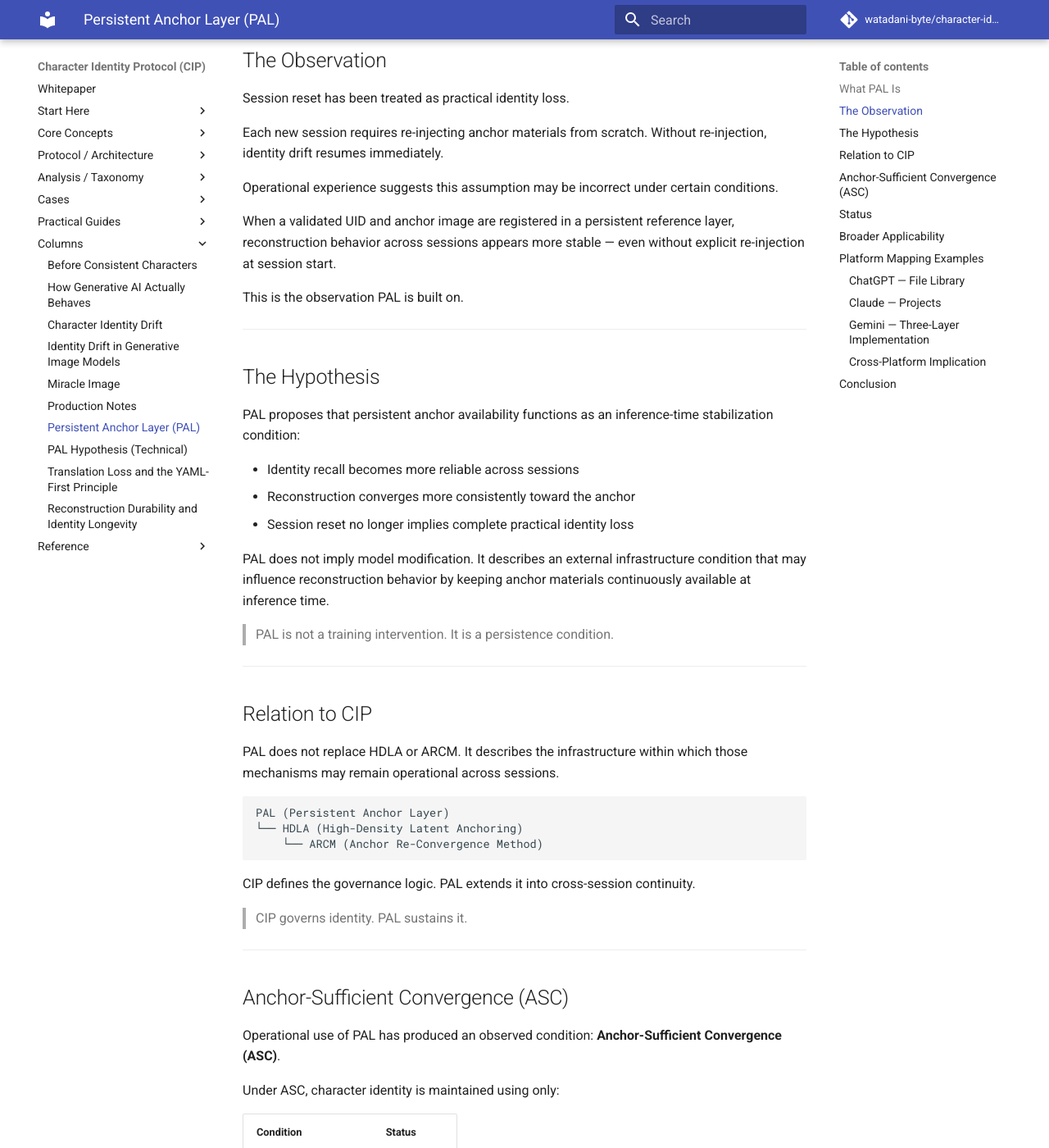
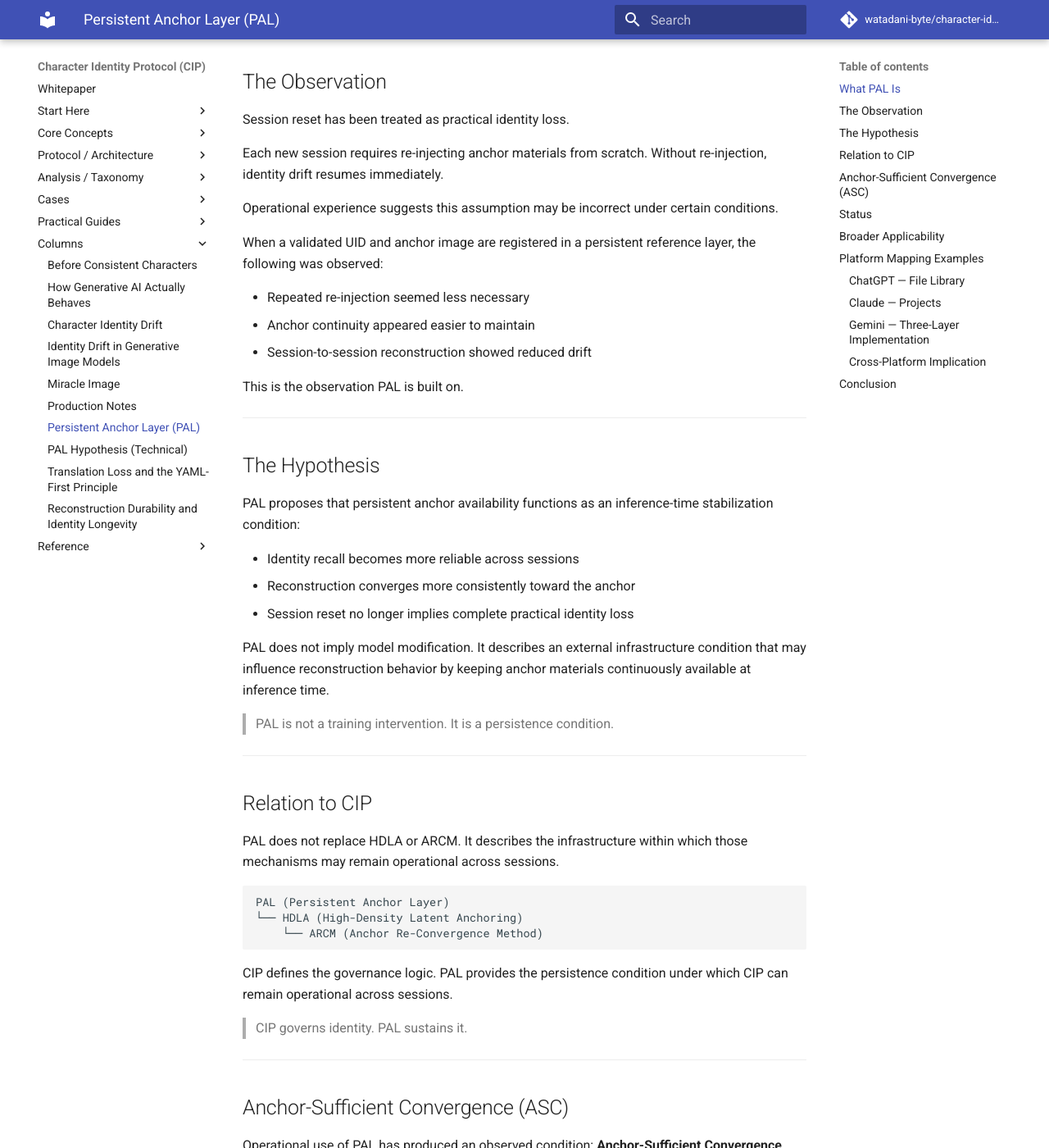
Before and after one commit to watadani-byte/character-identity-protocol, an MkDocs documentation site: the page built from docs/column_pal.md, in a window 1280 px wide and 1400 px high, scrolled down 601 px. Shown: the whole window at 82% size. Built offline with MkDocs 1.6.1 and Material for MkDocs 9.7.7, drawn with Linux system fonts in a browser that asks for light colours; comment, search, counter and statistics services are not loaded; some of the changed text lies outside the part shown.

Commit message:
column_pal.md を更新

````diff
--- a/docs/column_pal.md
+++ b/docs/column_pal.md
@@ -13,7 +13,8 @@ Modern AI platforms provide persistent layers —
 ChatGPT’s File Library, Claude Projects, Gemini context-caching —
 that are documented primarily as storage and reuse mechanisms.
 
-PAL proposes that these layers are something more:
+PAL proposes that these layers may function not only as storage,
+but as stabilization infrastructure.
 
 > When structured anchor materials are registered in a persistent
 > reference layer, the system may function as a cross-session
@@ -37,9 +38,11 @@ Operational experience suggests this assumption may be incorrect
 under certain conditions.
 
 When a validated UID and anchor image are registered in a
-persistent reference layer, reconstruction behavior across sessions
-appears more stable — even without explicit re-injection at
-session start.
+persistent reference layer, the following was observed:
+
+- Repeated re-injection seemed less necessary
+- Anchor continuity appeared easier to maintain
+- Session-to-session reconstruction showed reduced drift
 
 This is the observation PAL is built on.
 
@@ -77,7 +80,8 @@ PAL (Persistent Anchor Layer)
 ```
 
 CIP defines the governance logic.
-PAL extends it into cross-session continuity.
+PAL provides the persistence condition under which CIP
+can remain operational across sessions.
 
 > CIP governs identity. PAL sustains it.
 
@@ -100,6 +104,8 @@ Under ASC, character identity is maintained using only:
 |LoRA                 |Not required|
 |Model fine-tuning    |Not required|
 
+ASC names the operational condition in which anchor availability
+appears sufficient for continuity without auxiliary control tooling.
 
 > The anchor is sufficient. The tools are optional.
 
````
